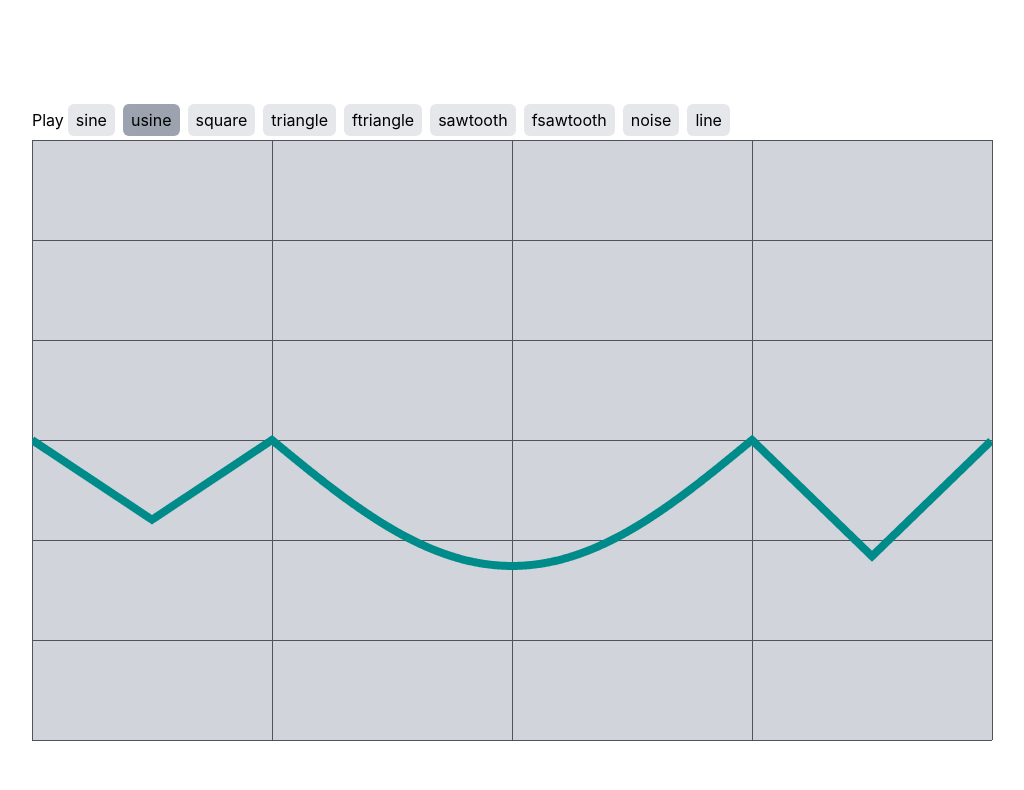
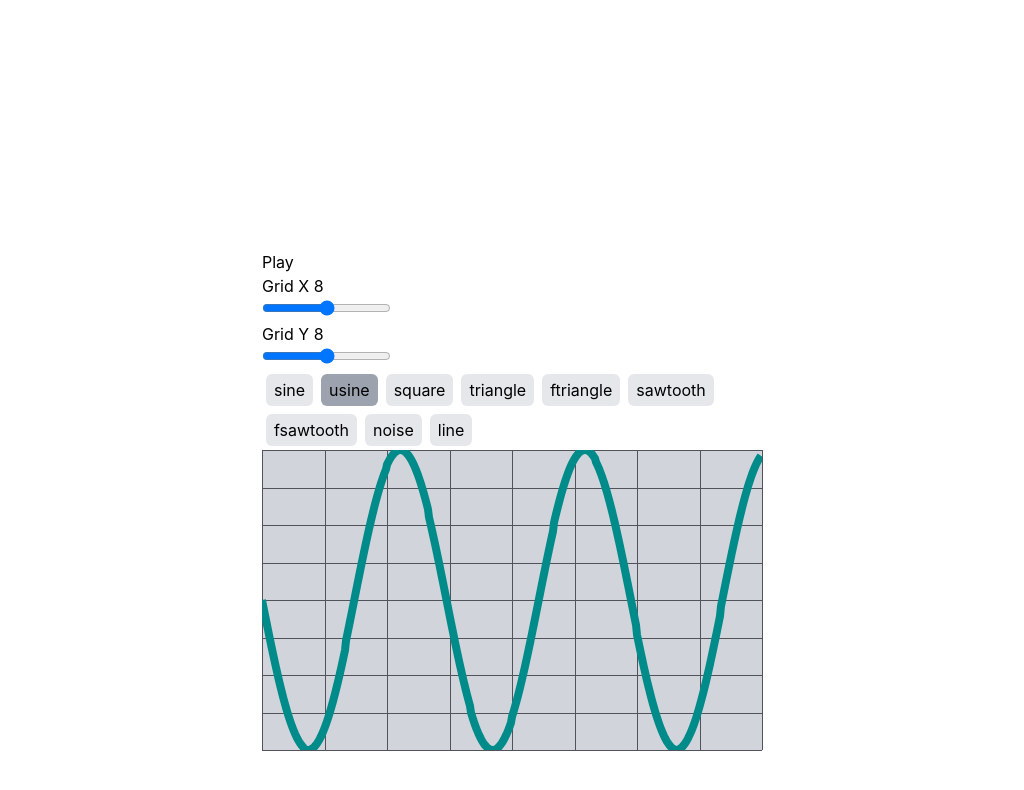
Before and after one commit to theobourgeois/TSynth, a React (Vite) app: page / in a window 1280 px wide. Shown: the top 790 px of the page, without its empty margins (128-1152 px from the left). Built offline with nearby package versions, Linux system fonts and the light colour scheme.

Commit message:
implement wave creation

```diff
--- a/src/App.tsx
+++ b/src/App.tsx
@@ -3,7 +3,7 @@ import { Synth } from "./components/synth/synth";
 function App() {
     return (
         <div className="flex items-center justify-center h-screen">
-            <div className="w-3/4 h-3/4">
+            <div className="w-[500px] h-[300px]">
                 <Synth />
             </div>
         </div>
--- /dev/null
+++ b/src/components/oscillator/editor-canvas.tsx
@@ -0,0 +1,48 @@
+import { useEffect, useRef } from "react";
+import { SampleType, WaveData } from "../../utils/synth-utils";
+import { Dimensions } from "../../utils/typings-utils";
+import { useTheme } from "../../utils/theme-utils";
+
+type EditorCanvasProps = {
+    dimensions: Dimensions;
+    data: WaveData;
+};
+
+export function Canvas({ dimensions, data }: EditorCanvasProps) {
+    const { width, height } = dimensions;
+    const canvasRef = useRef<HTMLCanvasElement>(null);
+    const theme = useTheme();
+
+    useEffect(() => {
+        renderWaveform();
+    }, [data, dimensions]);
+
+    const renderWaveform = () => {
+        const canvas = canvasRef.current;
+        const context = canvas?.getContext("2d");
+        if (!context) return;
+
+        context.clearRect(0, 0, width, height);
+        context.beginPath();
+
+        for (let i = 0; i < width; i++) {
+            const x = i;
+            const dataIndex = Math.floor((i / width) * data.length);
+            const y = data[dataIndex] * (height / 2) + height / 2;
+
+            context.lineTo(x, y);
+        }
+        context.strokeStyle = theme.waveform.line;
+        context.lineWidth = 8;
+        context.stroke();
+    };
+
+    return (
+        <canvas
+            className="absolute z-20"
+            ref={canvasRef}
+            width={width}
+            height={height}
+        ></canvas>
+    );
+}
--- /dev/null
+++ b/src/components/oscillator/oscillator.tsx
@@ -0,0 +1,47 @@
+import { useState } from "react";
+import { Oscillator, WaveData } from "../../utils/synth-utils";
+import { WaveEditor } from "./wave-editor";
+
+const DEFAULT_GRID_SIZES = { x: 8, y: 8 };
+
+type OscillatorProps = {
+    oscillator: Oscillator;
+    onChange: (oscillator: Oscillator) => void;
+};
+
+export function Oscillator({ oscillator, onChange }: OscillatorProps) {
+    const [gridSizes, setGridSizes] = useState(DEFAULT_GRID_SIZES);
+
+    const handleChangeData = (data: WaveData) => {
+        onChange({ ...oscillator, wave: { ...oscillator.wave, data } });
+    };
+
+    return (
+        <>
+            <div>
+                <p>Grid X {gridSizes.x}</p>
+                <input
+                    type="range"
+                    onChange={(e) =>
+                        setGridSizes({ x: +e.target.value, y: gridSizes.y })
+                    }
+                />
+            </div>
+            <div>
+                <p>Grid Y {gridSizes.y}</p>
+                <input
+                    type="range"
+                    onChange={(e) =>
+                        setGridSizes({ x: gridSizes.x, y: +e.target.value })
+                    }
+                />
+            </div>
+            <WaveEditor
+                gridSizeX={gridSizes.x}
+                gridSizeY={gridSizes.y}
+                data={oscillator.wave.data}
+                onChange={handleChangeData}
+            />
+        </>
+    );
+}
--- a/src/components/wave-editor/wave-editor.tsx
+++ b/src/components/oscillator/wave-editor.tsx
@@ -1,7 +1,9 @@
-import { useRef, useState } from "react";
+import { useEffect, useRef, useState } from "react";
 import { createStyles } from "../../utils/theme-utils";
 import { Grid } from "../graph/grid";
 import {
+    Sample,
+    SampleType,
     WaveData,
     WaveEditorWaveType,
     getSampleDataFromType,
@@ -17,10 +19,25 @@ const useStyles = createStyles((theme) => ({
     },
 }));
 
+function getYFromSample(sample: SampleType, phase: number) {
+    switch (sample) {
+        case SampleType.Sine:
+            return Math.sin(phase);
+        case SampleType.Square:
+            return Math.sign(Math.sin(phase));
+        case SampleType.Triangle:
+            return Math.asin(Math.sin(phase)) * (2 / Math.PI);
+        case SampleType.Sawtooth:
+            return (phase / Math.PI) % 2;
+        default:
+            return 0;
+    }
+}
+
 type WaveEditorProps = {
     gridSizeX: number;
     gridSizeY: number;
-    onChangeSamples: (data: WaveData["samples"]) => void;
+    onChange: (data: WaveData) => void;
     data: WaveData;
 };
 
@@ -28,7 +45,7 @@ export function WaveEditor({
     gridSizeX,
     gridSizeY,
     data,
-    onChangeSamples,
+    onChange,
 }: WaveEditorProps) {
     const styles = useStyles();
     const editorRef = useRef<HTMLDivElement>(null);
@@ -36,6 +53,11 @@ export function WaveEditor({
     const [waveType, setWaveType] = useState<WaveEditorWaveType>(
         WaveEditorWaveType.FSine
     );
+    const currentData = useRef(data);
+
+    useEffect(() => {
+        currentData.current = data;
+    }, [data]);
 
     const handleMouseDown = (e: React.MouseEvent<HTMLDivElement>) => {
         const { width, height, left, top } = dimensions;
@@ -48,29 +70,51 @@ export function WaveEditor({
                 Math.min((midPoint - y) / midPoint, 1),
                 -1
             );
-            const relativeY = snapTo(normalizedY, (1 / gridSizeY) * 2);
 
-            let sampleIndex = 0;
-            let currPeriod = 0;
-            for (let j = 0; j < data.samples.length; j++) {
-                currPeriod += data.samples[j].period;
-                if (currPeriod * (width / data.sampleCount) > x) {
-                    sampleIndex = j;
-                    break;
+            const normalizedX = snapTo(
+                Math.max(Math.min(x / width, 1), 0),
+                1 / gridSizeX,
+                "floor"
+            );
+
+            // store output
+            const dataArray = [];
+            const sampleData = getSampleDataFromType(
+                waveType,
+                gridSizeY,
+                snapTo(normalizedY, (1 / gridSizeY) * 2, "ceil")
+            );
+
+            const sampleSize = data.length / gridSizeX;
+            if (sampleData) {
+                const { period, amplitude, type, offset } = sampleData;
+                let phase = 0;
+
+                for (let i = 0; i < sampleSize; i++) {
+                    const wave =
+                        getYFromSample(type, phase) * amplitude - offset;
+                    dataArray.push(wave);
+                    const pixelsPerPeriod = period * sampleSize;
+                    phase += (Math.PI * 2) / pixelsPerPeriod / 2;
                 }
             }
 
-            const newData = [...data.samples];
-            const sample = getSampleDataFromType(
-                waveType,
-                newData[sampleIndex],
-                gridSizeY,
-                relativeY,
-                normalizedY
-            );
-            newData[sampleIndex] = sample;
+            const newData = [...currentData.current];
+            const startIndex = Math.floor(normalizedX * newData.length);
 
-            onChangeSamples(newData);
+            if (startIndex > newData.length - sampleSize) return;
+            for (let i = 0; i < sampleSize; i++) {
+                let noiseModifier = 0;
+                if (waveType === WaveEditorWaveType.Noise) {
+                    noiseModifier =
+                        1 - Math.abs(normalizedY) * Math.random() * 2;
+                }
+                const newY = noiseModifier
+                    ? data[i] + noiseModifier
+                    : dataArray[i];
+                newData[startIndex + i] = newY;
+            }
+            onChange(newData);
         };
         handleMouseMove(e);
         window.addEventListener("mousemove", handleMouseMove);
--- a/src/components/synth/synth.tsx
+++ b/src/components/synth/synth.tsx
@@ -1,64 +1,24 @@
-import { useEffect, useState } from "react";
-import { SampleType, WaveData, useSynth } from "../../utils/synth-utils";
-import { WaveEditor } from "../wave-editor/wave-editor";
+import { useEffect } from "react";
+import { useSynth } from "../../utils/synth-utils";
 import { audioProcessor } from "../../utils/audio-processing";
-
-const sampleTypes = Object.values(SampleType);
-const randBool = () => (Math.random() > 0.5 ? -1 : 1);
-
-const mockData: WaveData = {
-    sampleCount: 4,
-    samples: [
-        {
-            period: 1,
-            type: sampleTypes[Math.floor(Math.random() * sampleTypes.length)],
-            amplitude: Math.random() * randBool() * 0.5,
-            noise: 0,
-            offset: 0,
-        },
-        {
-            period: 2,
-            type: sampleTypes[Math.floor(Math.random() * sampleTypes.length)],
-            amplitude: Math.random() * randBool() * 0.5,
-            noise: 0,
-            offset: 0,
-        },
-        {
-            period: 1,
-            type: sampleTypes[Math.floor(Math.random() * sampleTypes.length)],
-            amplitude: Math.random() * randBool() * 0.5,
-            noise: 0,
-            offset: 0,
-        },
-    ],
-};
+import { Oscillator } from "../oscillator/oscillator";
 
 export function Synth() {
     const synth = useSynth();
-    const [data, setData] = useState(mockData);
+    const { oscillator1, setOscillator1 } = synth;
 
     // when the synth state changes, update the processor's state
     useEffect(() => {
+        const { oscillator1, oscillator2, envelope, LFO, filter } = synth;
         const payload = {
-            oscillator1: synth.oscillator1,
-            oscillator2: synth.oscillator2,
-            envelope: synth.envelope,
-            LFO: synth.LFO,
-            filter: synth.filter,
+            oscillator1,
+            oscillator2,
+            envelope,
+            LFO,
+            filter,
         };
         audioProcessor.setProcessorData(payload);
-
-        return () => {
-            audioProcessor.stopAudioProcessor();
-        };
     }, [synth]);
-
-    const handleChange = (samples: WaveData["samples"]) => {
-        setData({
-            ...data,
-            samples,
-        });
-    };
 
     return (
         <div className="w-full h-full">
@@ -70,11 +30,9 @@ export function Synth() {
             >
                 Play
             </button>
-            <WaveEditor
-                gridSizeX={4}
-                gridSizeY={6}
-                data={data}
-                onChangeSamples={handleChange}
+            <Oscillator
+                oscillator={oscillator1}
+                onChange={(oscillator) => setOscillator1(oscillator)}
             />
         </div>
     );
--- a/src/components/wave-editor/editor-canvas.tsx
+++ /dev/null
@@ -1,102 +0,0 @@
-import { useEffect, useRef } from "react";
-import { SampleType, WaveData } from "../../utils/synth-utils";
-import { Dimensions } from "../../utils/typings-utils";
-import { useTheme } from "../../utils/theme-utils";
-
-type EditorCanvasProps = {
-    dimensions: Dimensions;
-    data: WaveData;
-};
-
-function getYFromSample(sample: SampleType, phase: number) {
-    switch (sample) {
-        case SampleType.Sine:
-            return Math.sin(phase);
-        case SampleType.Square:
-            return Math.sign(Math.sin(phase));
-        case SampleType.Triangle:
-            return Math.asin(Math.sin(phase)) * (2 / Math.PI);
-        case SampleType.Sawtooth:
-            return (phase / Math.PI) % 2;
-        default:
-            return 0;
-    }
-}
-
-export function Canvas({ dimensions, data }: EditorCanvasProps) {
-    const { width, height } = dimensions;
-    const canvasRef = useRef<HTMLCanvasElement>(null);
-    const { sampleCount, samples } = data;
-    const theme = useTheme();
-
-    useEffect(() => {
-        renderWaveform();
-    }, [data, dimensions]);
-
-    const sampleCountSum = samples.reduce((acc, s) => acc + s.period, 0);
-    if (sampleCount !== sampleCountSum) {
-        console.error("Sample count and samples length do not match");
-        return null;
-    }
-
-    const renderWaveform = () => {
-        const canvas = canvasRef.current;
-        const context = canvas?.getContext("2d");
-        if (!context) return;
-
-        context.clearRect(0, 0, width, height);
-        context.beginPath();
-
-        let phase = 0;
-        for (let i = 0; i < width; i++) {
-            const x = i;
-
-            let sampleIndex = 0;
-            let currPeriod = 0;
-            for (let j = 0; j < samples.length; j++) {
-                currPeriod += samples[j].period;
-                if (currPeriod * (width / sampleCount) > x) {
-                    sampleIndex = j;
-                    break;
-                }
-            }
-
-            const { period, amplitude, type, offset, noise } =
-                samples[sampleIndex];
-            const isStartOfSample =
-                Math.floor((width / sampleCount) * currPeriod) === x || x == 0;
-
-            if (isStartOfSample) {
-                phase = 0;
-            }
-
-            const noiseModifier = Math.random() * 2 * noise;
-
-            const wave =
-                getYFromSample(type, phase) * amplitude + noiseModifier;
-
-            const middleHeight = height / 2;
-            const waveAmplitude = (height * wave) / 2;
-            const waveOffset = offset * (height / 2);
-            const y = middleHeight + waveAmplitude - waveOffset;
-
-            const fullCycle = -1 * Math.PI * 2;
-            const pixelsPerPeriod = period * (width / sampleCount);
-            phase += fullCycle / pixelsPerPeriod / 2;
-
-            context.lineTo(x, y);
-        }
-        context.strokeStyle = theme.waveform.line;
-        context.lineWidth = 8;
-        context.stroke();
-    };
-
-    return (
-        <canvas
-            className="absolute z-20"
-            ref={canvasRef}
-            width={width}
-            height={height}
-        ></canvas>
-    );
-}
--- a/src/utils/synth-utils.ts
+++ b/src/utils/synth-utils.ts
@@ -15,10 +15,7 @@ export type Sample = {
   noise: number; // 0 to 1
 }
 
-export type WaveData = {
-  sampleCount: number;
-  samples: Sample[];
-}
+export type WaveData = number[]
 
 export type Wave = {
   data: WaveData;
@@ -68,7 +65,7 @@ export type Envelope = {
 
 const initialOsillator1: Oscillator = {
   wave: {
-    data: {},
+    data: Array.from({ length: 512 }, (_, i) => Math.sin(i / 30)),
     octave: 0,
     semitone: 0,
     fine: 0,
@@ -83,7 +80,7 @@ const initialOsillator1: Oscillator = {
 
 const initialOsillator2: Oscillator = {
   wave: {
-    data: {},
+    data: Array.from({ length: 512 }, (_, i) => Math.sin(i / 30)),
     octave: 0,
     semitone: 0,
     fine: 0,
@@ -120,12 +117,20 @@ const initialEnvelope: Envelope = {
   release: 0,
 }
 
-export interface SynthStore {
+export interface SynthState {
   oscillator1: Oscillator;
   oscillator2: Oscillator;
   filter: Filter;
   LFO: LFO;
   envelope: Envelope;
+}
+
+export interface SynthStore extends SynthState {
+  setOscillator1: (oscillator: Oscillator) => void;
+  setOscillator2: (oscillator: Oscillator) => void;
+  setFilter: (filter: Filter) => void;
+  setLFO: (LFO: LFO) => void;
+  setEnvelope: (envelope: Envelope) => void;
 }
 
 const useSynthStore = create<SynthStore>((set) => ({
@@ -160,25 +165,23 @@ export enum WaveEditorWaveType {
 
 export function getSampleDataFromType(
   type: WaveEditorWaveType,
-  currentSample: Sample,
   gridSizeY: number,
   snapY: number,
-  y: number
 ) {
   const amplitude = snapY === -1 ? 0 : (1 / gridSizeY) * 2
   switch (type) {
     case WaveEditorWaveType.Sine:
       return {
         type: SampleType.Sine,
-        amplitude: amplitude,
+        amplitude: -amplitude,
         noise: 0,
-        offset: snapY,
+        offset: snapY - (1 / gridSizeY) * 2,
         period: 1,
       };
     case WaveEditorWaveType.FSine:
       return {
         type: SampleType.Sine,
-        amplitude: -amplitude,
+        amplitude: amplitude,
         noise: 0,
         offset: snapY,
         period: 1,
@@ -194,15 +197,15 @@ export function getSampleDataFromType(
     case WaveEditorWaveType.Triangle:
       return {
         type: SampleType.Triangle,
-        amplitude: amplitude,
+        amplitude: -amplitude,
         noise: 0,
-        offset: snapY,
+        offset: snapY - (1 / gridSizeY) * 2,
         period: 1,
       };
     case WaveEditorWaveType.FTriangle:
       return {
         type: SampleType.Triangle,
-        amplitude: -amplitude,
+        amplitude: amplitude,
         noise: 0,
         offset: snapY,
         period: 1,
@@ -210,26 +213,26 @@ export function getSampleDataFromType(
     case WaveEditorWaveType.Sawtooth:
       return {
         type: SampleType.Sawtooth,
+        amplitude: -amplitude,
+        noise: 0,
+        offset: snapY - (1 / gridSizeY) * 2,
+        period: 1,
+      };
+    case WaveEditorWaveType.FSawtooth:
+      return {
+        type: SampleType.Sawtooth,
         amplitude: amplitude,
         noise: 0,
         offset: snapY,
         period: 1,
       };
-    case WaveEditorWaveType.FSawtooth:
-      return {
-        type: SampleType.Sawtooth,
-        amplitude: -amplitude,
-        noise: 0,
-        offset: snapY,
-        period: 1,
-      };
-    case WaveEditorWaveType.Noise:
-      const noiseLevel = 1 - Math.abs(y);
-      return {
-        ...currentSample,
-        noise: noiseLevel,
-      };
-    default:
-      return currentSample;
+    // case WaveEditorWaveType.Noise:
+    //   const noiseLevel = 1 - Math.abs(y);
+    //   return {
+    //     ...currentSample,
+    //     noise: noiseLevel,
+    //   };
+    // default:
+    //   return currentSample;
   }
 }
```
Also changed, not shown: src/main.tsx (+1 -6 lines), src/utils/audio-processing.ts (+4 -4 lines), src/utils/utils-fns.ts (+9 -2 lines), src/worklets/audio-processor.js (+10 -9 lines), src/utils/piano-utils.ts (added).
